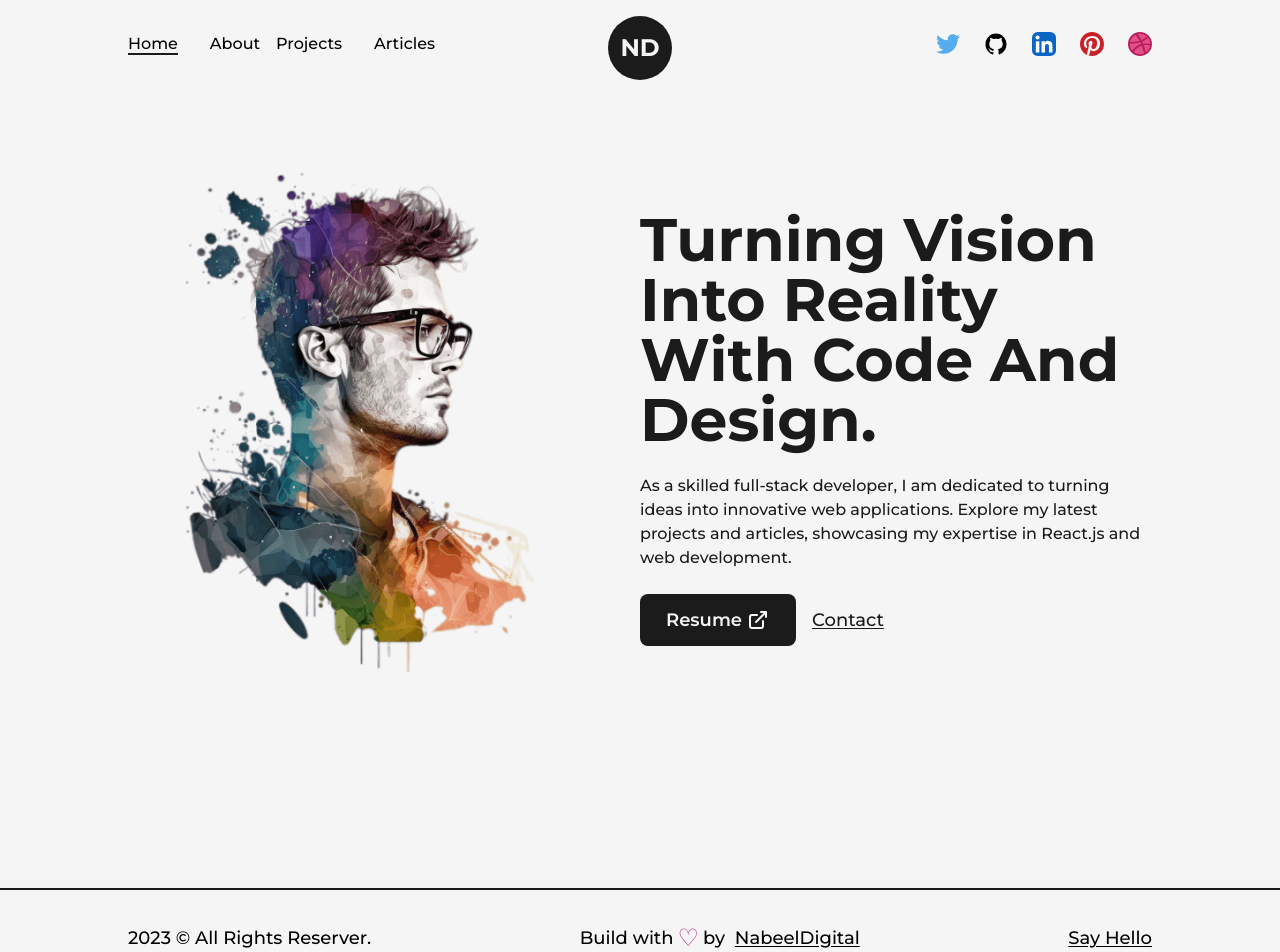
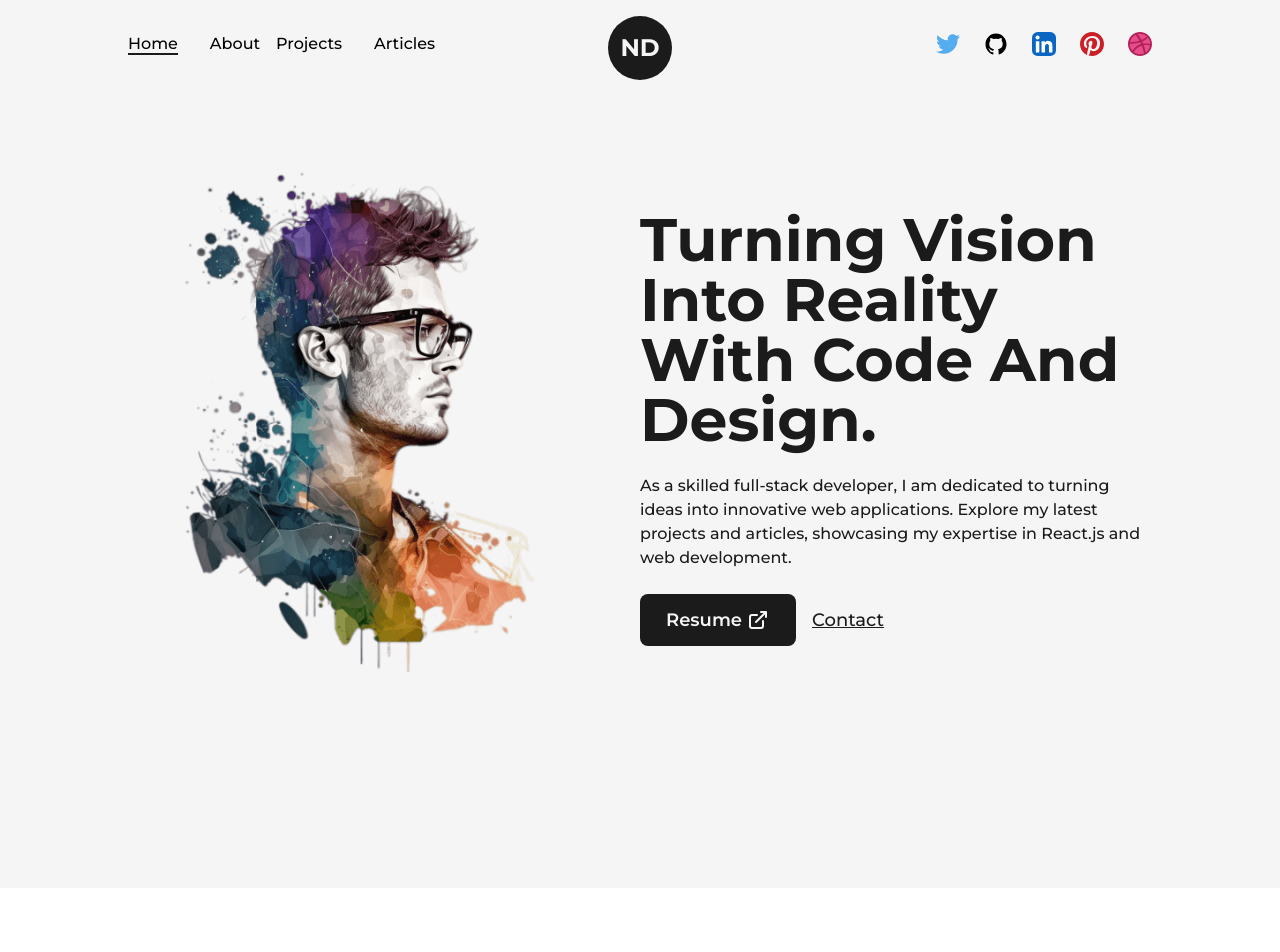
Before and after one commit to Metaverse-Nabeel/portfolio_next_JS, a Next.js app: page / in a window 1280 px wide. Shown: the top 952 px of the page. After the commit the page ends 888 px from the top, so only its background shows below. Built offline with nearby package versions, Linux system fonts and the light colour scheme.

Commit message:
Revert "Footer section completed"

```diff
--- a/src/components/Footer.jsx
+++ /dev/null
@@ -1,33 +0,0 @@
-import React from "react";
-import Layout from "./Layout";
-import Link from "next/link";
-
-const Footer = () => {
-  return (
-    <footer className="w-full border-t-2 border-solid border-dark font-medium text-lg">
-      <Layout className="py-8 flex items-center justify-between">
-        <span>{new Date().getFullYear()} &copy; All Rights Reserver.</span>
-        <div className="flex items-center">
-          Build with <span className="text-primary text-2xl px-1">&#9825;</span>{" "}
-          by &nbsp;
-          <Link
-            href="https://github.com/Metaverse-Nabeel"
-            className="underline underline-offset-2"
-            target={"_blank"}
-          >
-            NabeelDigital
-          </Link>
-        </div>
-        <Link
-          href="https://github.com/Metaverse-Nabeel"
-          className="underline underline-offset-2"
-          target={"_blank"}
-        >
-          Say Hello
-        </Link>
-      </Layout>
-    </footer>
-  );
-};
-
-export default Footer;
--- a/src/pages/_app.js
+++ b/src/pages/_app.js
@@ -2,7 +2,6 @@
 import '../styles/globals.css'
 import { Montserrat } from 'next/font/google'
 import NavBar from '@/components/NavBar'
-import Footer from '@/components/Footer'
 
 const montserrat = Montserrat({
   subsets: ['latin'],
@@ -19,7 +18,6 @@
   <main className={`${montserrat.variable} font-sans bg-light w-full min-h-screen`}>
     <NavBar/>
     <Component {...pageProps} />
-    <Footer />
   </main>
     </>
   )
--- a/src/pages/index.js
+++ b/src/pages/index.js
@@ -33,7 +33,7 @@
               </p>
               <div className="flex items-center self-start mt-2 ">
                 <Link href="/Nabeel_Ahmed_Resume.pdf" target={"_blank"}className="flex items-center bg-dark text-light p-2.5 px-6 rounded-lg text-lg font-semibold hover:bg-light hover:text-dark border-2 border-solid border-transparent hover:border-dark" download={true}>Resume <LinkArrow className={"w-6 ml-1"} /></Link>
-                <Link href="mailto:nabeelahmed3129@gmail.com" target={"_blank"} className="ml-4 text-lg font-medium capitalize text-dark underline underline-offset-2">Contact</Link>
+                <Link href="mailto:nabeelahmed3129@gmail.com" target={"_blank"} className="ml-4 text-lg font-medium capitalize text-dark underline">Contact</Link>
               </div>
             </div>
           </div>
```
